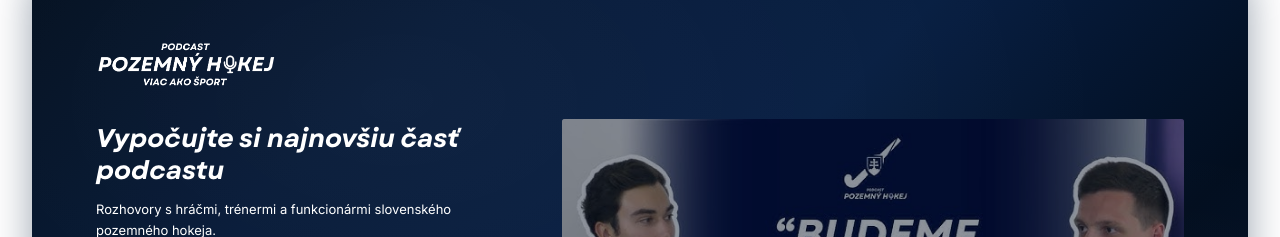
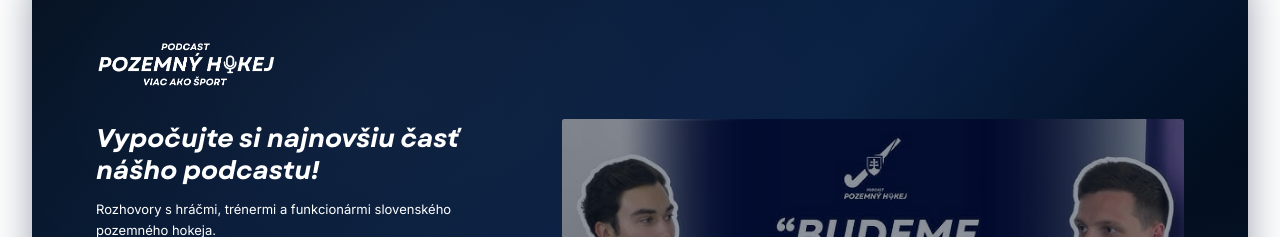
Before and after one commit to andreakollova/szphnew, a Next.js app in the folder apps/szph/: page / in a window 1280 px wide. Shown: the part 2000-2237 px from the top of the page. Built offline with nearby package versions, Linux system fonts and the light colour scheme; no server answers; the database is empty.

Commit message:
fix: podcast heading text update
Co-Authored-By: Andrea Kollova <kollova@drixton.com>

```diff
--- a/apps/szph/app/page.tsx
+++ b/apps/szph/app/page.tsx
@@ -439,7 +439,7 @@ export default async function SzphHome() {
               </div>
 
               <h3 className="font-garet font-bold italic text-white leading-tight mb-3" style={{ fontSize: "clamp(1.3rem, 2vw, 1.7rem)" }}>
-                Vypočujte si najnovšiu časť podcastu
+                Vypočujte si najnovšiu časť nášho podcastu!
               </h3>
               <p className="text-white mb-5" style={{ fontSize: "13px", fontWeight: 400 }}>
                 Rozhovory s hráčmi, trénermi a funkcionármi slovenského pozemného hokeja.
```
